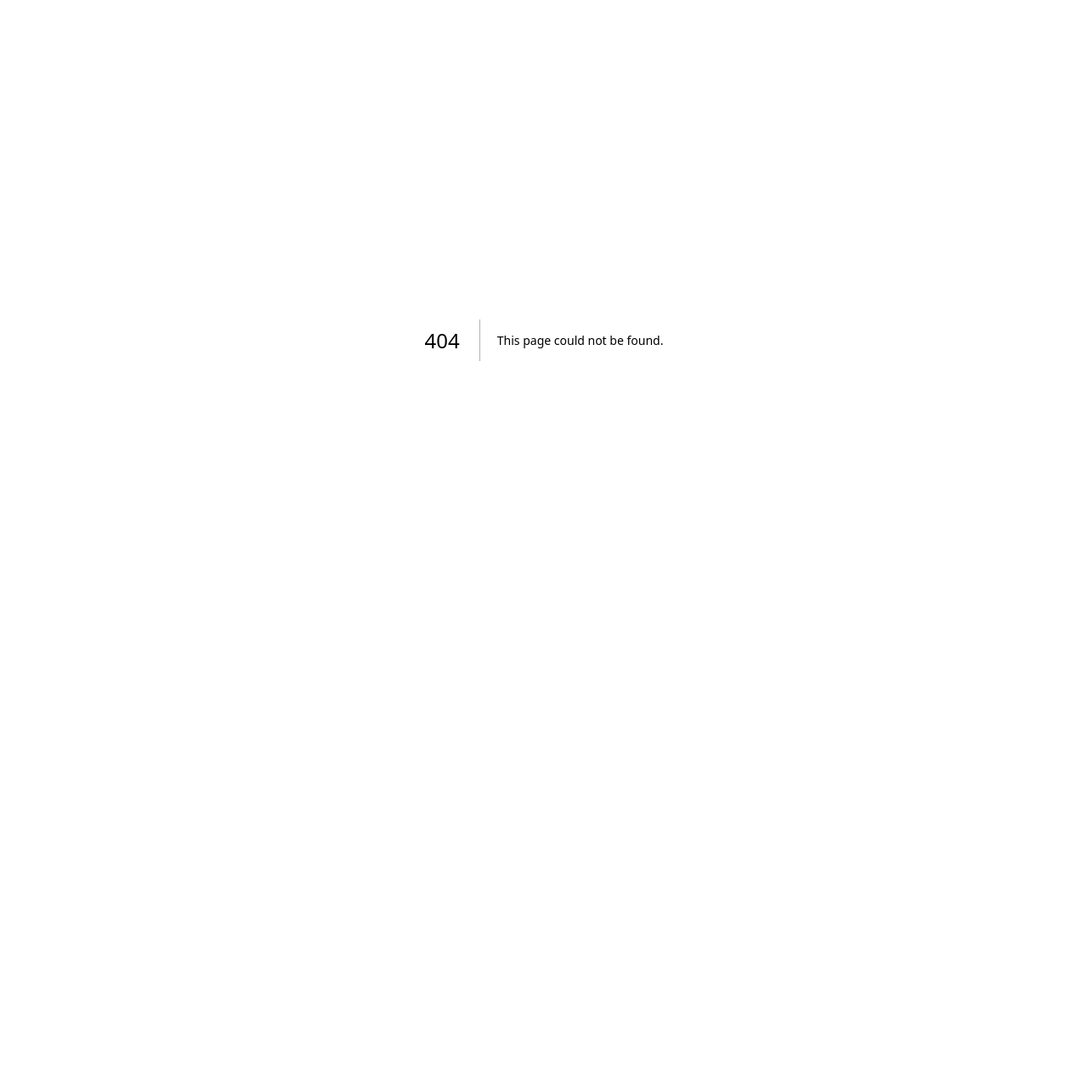
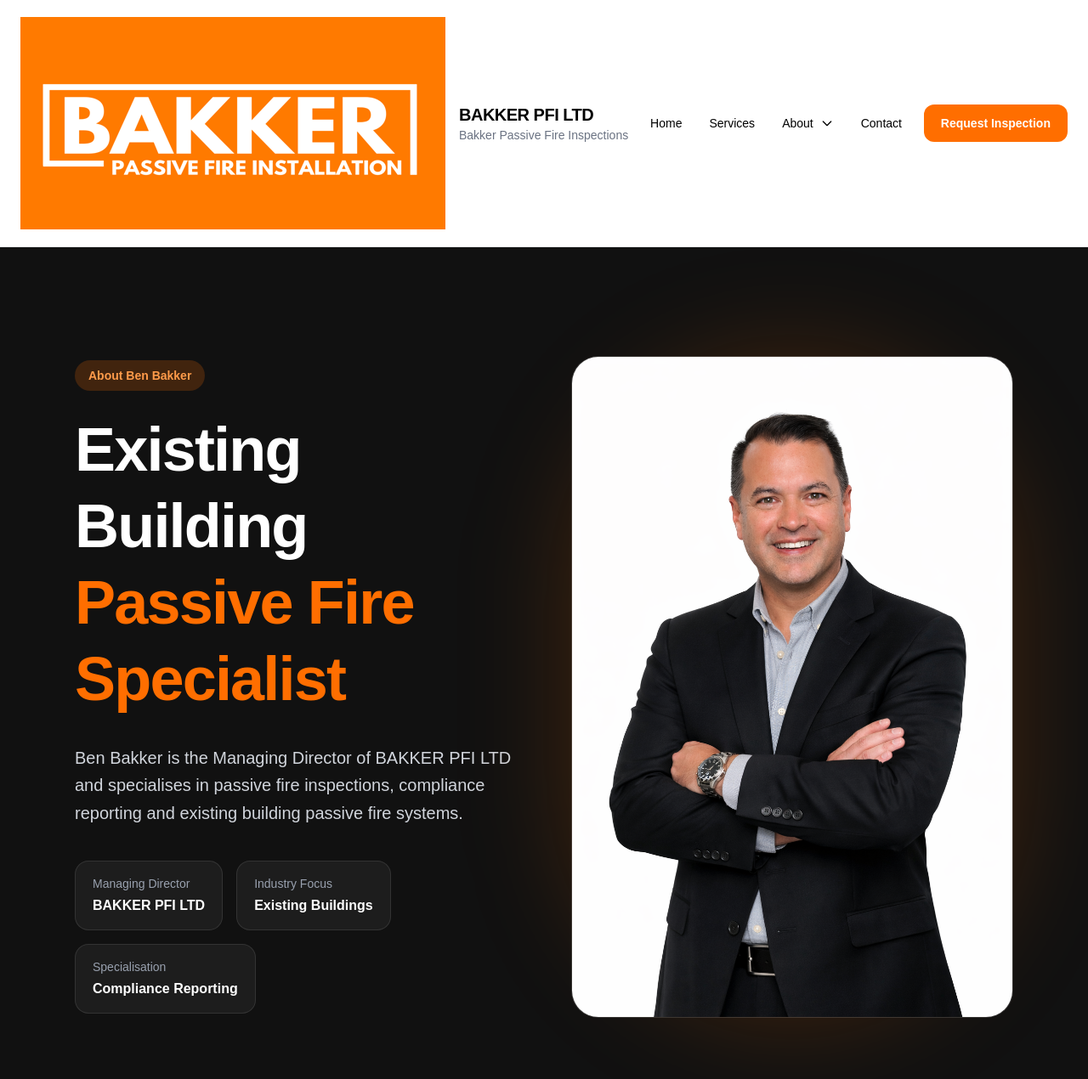
Before and after one commit to bakkerpfi/bpfi-aus, a Next.js app: page /about-ben-bakker in a window 1280 px wide. Before the commit this address had no page. Shown: the top 1270 px of the page at 85% size. Before the commit the page ends 800 px from the top, so only its background shows below. Built offline with nearby package versions, Linux system fonts and the light colour scheme.

Commit message:
about ben

```diff
--- /dev/null
+++ b/app/about-ben-bakker/page.tsx
@@ -0,0 +1,180 @@
+import Image from "next/image";
+import Navbar from "@/components/Navbar";
+import Footer from "@/components/Footer";
+
+export default function AboutBenBakkerPage() {
+  return (
+    <main className="min-h-screen bg-[#f5f5f5] text-black">
+      <Navbar />
+
+      {/* HERO */}
+      <section className="bg-[#111111] text-white py-32">
+        <div className="max-w-6xl mx-auto px-6 grid lg:grid-cols-2 gap-16 items-center">
+          <div>
+            <div className="inline-block bg-[#ff6e00]/20 text-[#ff9b4a] px-4 py-2 rounded-full text-sm font-semibold mb-6">
+              About Ben Bakker
+            </div>
+
+            <h1 className="text-5xl md:text-7xl font-bold leading-tight tracking-tight">
+              Existing Building
+              <span className="text-[#ff6e00]">
+                {" "}
+                Passive Fire Specialist
+              </span>
+            </h1>
+
+            <p className="mt-8 text-xl text-gray-300 leading-relaxed">
+              Ben Bakker is the Managing Director of BAKKER PFI LTD and
+              specialises in passive fire inspections, compliance reporting and
+              existing building passive fire systems.
+            </p>
+
+            <div className="mt-10 flex flex-wrap gap-4">
+              <div className="bg-white/5 border border-white/10 rounded-2xl px-5 py-4">
+                <p className="text-sm text-gray-400">Managing Director</p>
+                <p className="font-semibold mt-1">BAKKER PFI LTD</p>
+              </div>
+
+              <div className="bg-white/5 border border-white/10 rounded-2xl px-5 py-4">
+                <p className="text-sm text-gray-400">Industry Focus</p>
+                <p className="font-semibold mt-1">Existing Buildings</p>
+              </div>
+
+              <div className="bg-white/5 border border-white/10 rounded-2xl px-5 py-4">
+                <p className="text-sm text-gray-400">Specialisation</p>
+                <p className="font-semibold mt-1">Compliance Reporting</p>
+              </div>
+            </div>
+          </div>
+
+          {/* IMAGE */}
+          <div className="relative">
+            <div className="absolute inset-0 bg-[#ff6e00]/20 blur-3xl rounded-full" />
+
+            <div className="relative bg-white/5 border border-white/10 rounded-[32px] overflow-hidden backdrop-blur-sm">
+              <Image
+                src="/ben-bakker.png"
+                alt="Ben Bakker"
+                width={700}
+                height={900}
+                className="w-full h-auto object-cover"
+              />
+            </div>
+          </div>
+        </div>
+      </section>
+
+      {/* CONTENT */}
+      <section className="max-w-5xl mx-auto px-6 py-24">
+        <div className="space-y-10">
+          <div>
+            <div className="inline-block bg-[#ff6e00]/10 text-[#ff6e00] px-4 py-2 rounded-full text-sm font-semibold mb-6">
+              Experience
+            </div>
+
+            <h2 className="text-4xl md:text-5xl font-bold tracking-tight">
+              Practical Industry Knowledge
+            </h2>
+
+            <div className="mt-8 space-y-6 text-lg text-gray-700 leading-relaxed">
+              <p>
+                Ben Bakker has extensive experience within the passive fire
+                industry, with a focus on existing building passive fire
+                systems, inspections, compliance reporting and rectification
+                workflows.
+              </p>
+
+              <p>
+                His work includes commercial passive fire installations,
+                compliance documentation, fire register systems and inspection
+                reporting across a range of existing commercial buildings.
+              </p>
+
+              <p>
+                This practical experience provides real-world understanding of
+                passive fire defects, system failures and compliance challenges
+                commonly found within existing buildings.
+              </p>
+            </div>
+          </div>
+
+          {/* QUALIFICATIONS */}
+          <div className="pt-16">
+            <div className="inline-block bg-[#ff6e00]/10 text-[#ff6e00] px-4 py-2 rounded-full text-sm font-semibold mb-6">
+              Qualifications & Industry Involvement
+            </div>
+
+            <div className="grid md:grid-cols-2 gap-6">
+              {[
+                "Managing Director — BAKKER PFI LTD",
+                "Passive Fire Engineering Consultant",
+                "Level 3 Passive Fire Protection Certified",
+                "PS3 Auckland Council Author",
+                "Former FPANZ Passive Fire Special Interest Group Chair",
+                "Current ASFP ANZ Council Member",
+                "Existing Building Passive Fire Specialist",
+                "Developer of Codexus Compliance Systems",
+              ].map((item, index) => (
+                <div
+                  key={index}
+                  className="bg-white rounded-3xl p-8 border border-gray-100 shadow-sm"
+                >
+                  <div className="w-4 h-4 rounded-full bg-[#ff6e00] mb-5" />
+
+                  <p className="text-lg font-semibold leading-relaxed">
+                    {item}
+                  </p>
+                </div>
+              ))}
+            </div>
+          </div>
+
+          {/* INDUSTRY */}
+          <div className="pt-16">
+            <div className="inline-block bg-[#ff6e00]/10 text-[#ff6e00] px-4 py-2 rounded-full text-sm font-semibold mb-6">
+              Industry Focus
+            </div>
+
+            <h2 className="text-4xl md:text-5xl font-bold tracking-tight">
+              Industry Leadership, Compliance Systems & Existing Buildings
+            </h2>
+
+            <div className="mt-8 space-y-6 text-lg text-gray-700 leading-relaxed">
+              <p>
+                Ben has been actively involved in the passive fire industry
+                through technical discussion, industry working groups and
+                association-level participation.
+              </p>
+
+              <p>
+                His experience includes serving as Chair of the FPANZ Passive
+                Fire Special Interest Group and currently serving as a member
+                of the ASFP ANZ Council.
+              </p>
+
+              <p>
+                Ben’s focus is on improving passive fire compliance workflows
+                for existing buildings through inspection systems, reporting
+                structures, digital fire registers and lifecycle management.
+              </p>
+
+              <p>
+                This includes the ongoing development of Codexus Compliance
+                Systems, designed to support inspection reporting, passive fire
+                registers and compliance tracking workflows.
+              </p>
+
+              <p>
+                The objective is to provide building owners and facility
+                managers with clear pathways toward passive fire compliance
+                through practical reporting and structured workflow management.
+              </p>
+            </div>
+          </div>
+        </div>
+      </section>
+
+      <Footer />
+    </main>
+  );
+}
--- a/components/Navbar.tsx
+++ b/components/Navbar.tsx
@@ -4,7 +4,7 @@
   return (
     <header className="w-full bg-white border-b border-gray-200 sticky top-0 z-50">
       <div className="max-w-7xl mx-auto px-6 py-5 flex items-center justify-between">
-        <div className="flex items-center gap-4">
+        <a href="/" className="flex items-center gap-4">
           <Image
             src="/bakker-logo.png"
             alt="BAKKER PFI LTD"
@@ -22,7 +22,7 @@
               Bakker Passive Fire Inspections
             </p>
           </div>
-        </div>
+        </a>
 
         <nav className="hidden md:flex items-center gap-8 text-sm font-medium">
           <a href="/" className="hover:text-[#ff6e00] transition-colors">
@@ -36,12 +36,42 @@
             Services
           </a>
 
+          <div className="relative group">
+            <button className="hover:text-[#ff6e00] transition-colors flex items-center gap-2">
+              About
+
+              <svg
+                xmlns="http://www.w3.org/2000/svg"
+                className="w-4 h-4"
+                fill="none"
+                viewBox="0 0 24 24"
+                stroke="currentColor"
+              >
+                <path
+                  strokeLinecap="round"
+                  strokeLinejoin="round"
+                  strokeWidth={2}
+                  d="M19 9l-7 7-7-7"
+                />
+              </svg>
+            </button>
+
+            <div className="absolute left-0 mt-4 w-64 bg-white border border-gray-200 rounded-2xl shadow-xl opacity-0 invisible group-hover:opacity-100 group-hover:visible transition-all duration-200 overflow-hidden">
               <a
                 href="/about"
-            className="hover:text-[#ff6e00] transition-colors"
+                className="block px-6 py-4 hover:bg-gray-50 transition-colors"
               >
-            About
+                About BAKKER PFI
               </a>
+
+              <a
+                href="/about-ben-bakker"
+                className="block px-6 py-4 hover:bg-gray-50 transition-colors"
+              >
+                About Ben Bakker
+              </a>
+            </div>
+          </div>
 
           <a
             href="/contact"
```
Also changed, not shown: public/ben-bakker.png (added). Lines whose indentation alone changed are shown as unchanged.
